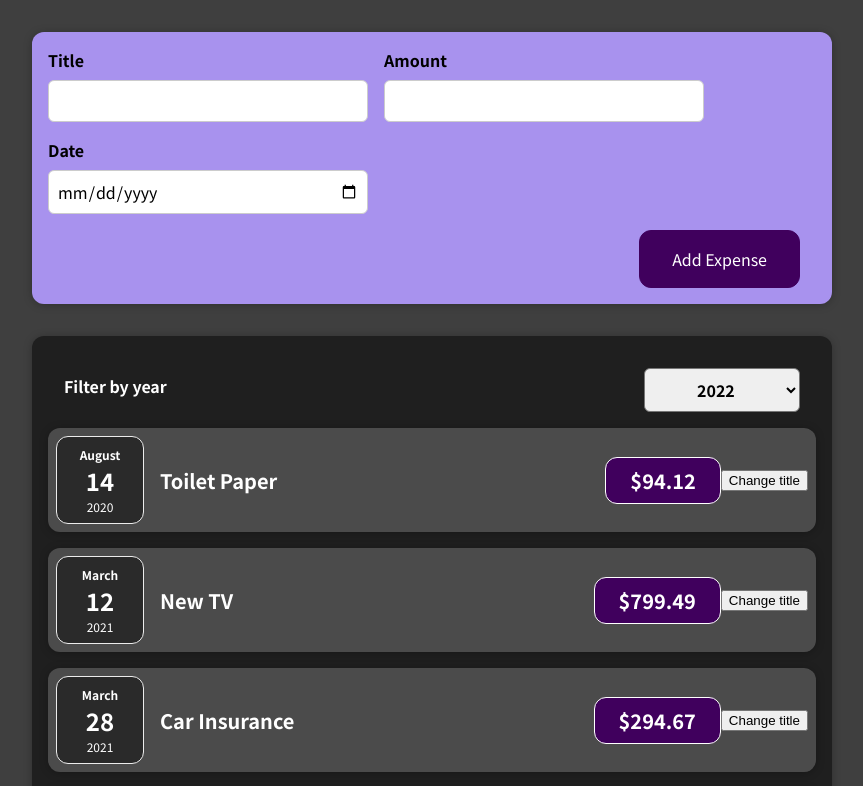
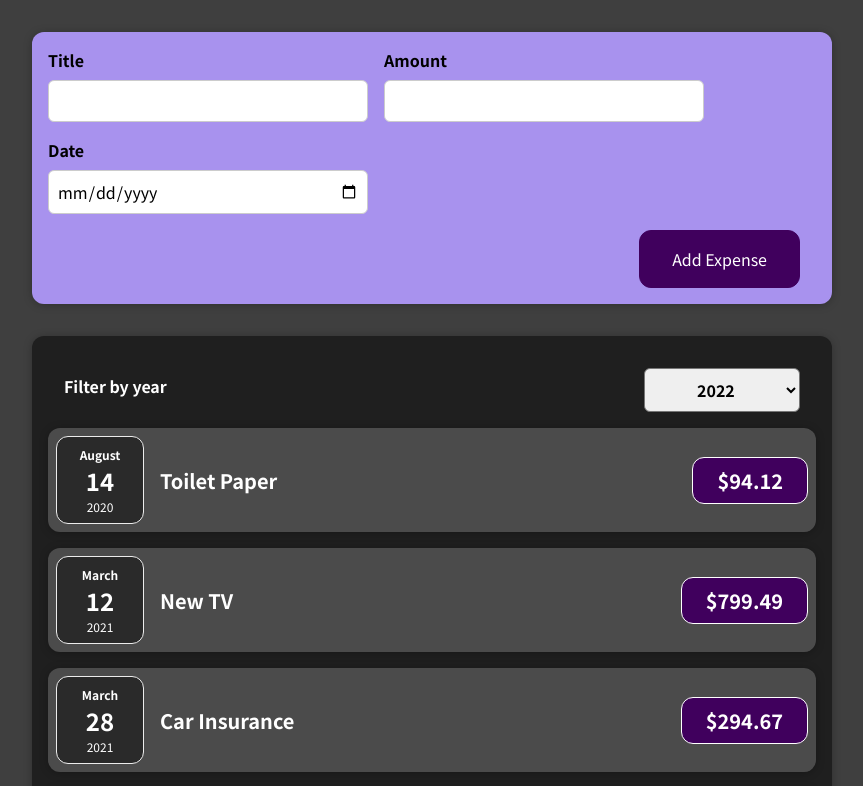
Before and after one commit to joelgroomer/react-complete-guide, a React (Create React App) app: page / in a window 1280 px wide. Shown: the top 786 px of the page, without its empty margins (208-1071 px from the left). Built offline with nearby package versions, Linux system fonts and the light colour scheme.

Commit message:
Removed demo 'change title' button from ExpenseItem

```diff
--- a/src/components/Expenses/ExpenseItem.js
+++ b/src/components/Expenses/ExpenseItem.js
@@ -1,4 +1,4 @@
-import React, { useState } from 'react';
+import React from 'react';
 
 import './ExpenseItem.css';
 import './ExpenseDate';
@@ -6,20 +6,13 @@ import ExpenseDate from './ExpenseDate';
 import Card from '../UI/Card';
 
 function ExpenseItem(props) {
-  const [title, setTitle] = useState(props.title);
-
-  const clickHandler = () => {
-    setTitle('Updated!');
-  };
-
   return (
     <Card className="expense-item">
       <ExpenseDate date={props.date} />
       <div className="expense-item__description">
-        <h2>{title}</h2>
+        <h2>{props.title}</h2>
         <div className="expense-item__price">${props.amount}</div>
       </div>
-      <button onClick={clickHandler}>Change title</button>
     </Card>
   );
 }
```
